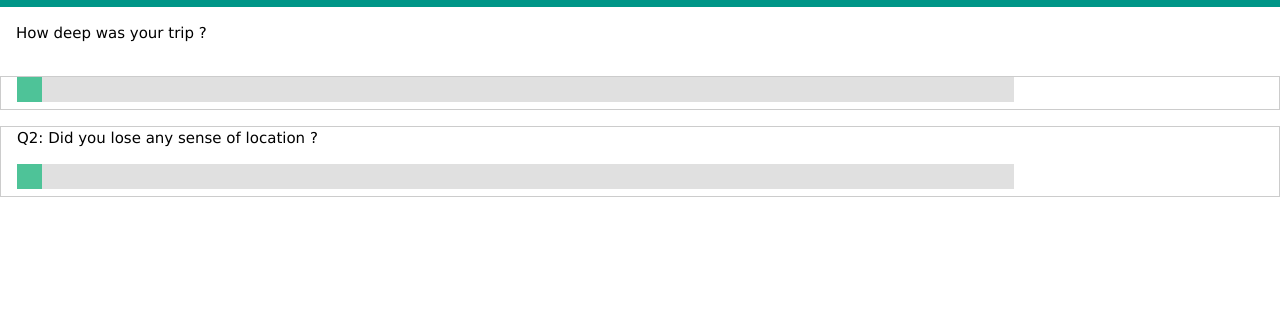
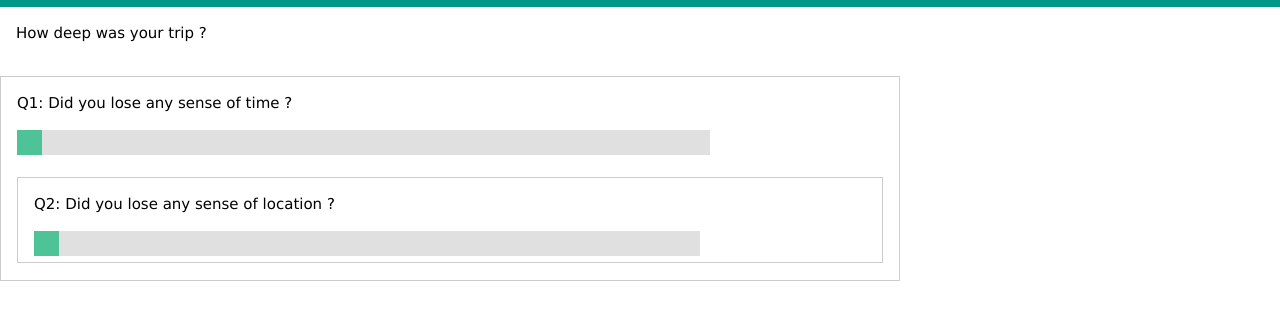
Before and after one commit to mysticalexperiencecalculator/mysticalexperiencecalculator.github.io, a plain HTML site: page index.html in a window 1280 px wide. Shown: the part 67-386 px from the top of the page. Drawn offline with nearby package versions, Linux system fonts and the light colour scheme.

Commit message:
Update index.html

```diff
--- a/index.html
+++ b/index.html
@@ -57,13 +57,13 @@
   <p>How deep was your trip ?</p>
 </div>
 
-<div class="w3-panel w3-border" style="max-width:900px>
+<div class="w3-panel w3-border" style="max-width:900px">
   <p>Q1: Did you lose any sense of time ?</p>
   <div class="slidecontainer">
   <input type="range" min="0" step="0.5" max="5" value="0" class="slider" id="myRange">
 </div>
 
-<div class="w3-panel w3-border" style="max-width:900px>
+<div class="w3-panel w3-border" style="max-width:900px">
   <p>Q2: Did you lose any sense of location ?</p>
   <div class="slidecontainer">
   <input type="range" min="0" step="0.5" max="5" value="0" class="slider" id="myRange">
```
